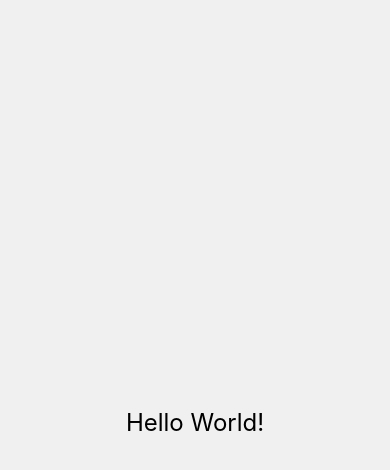
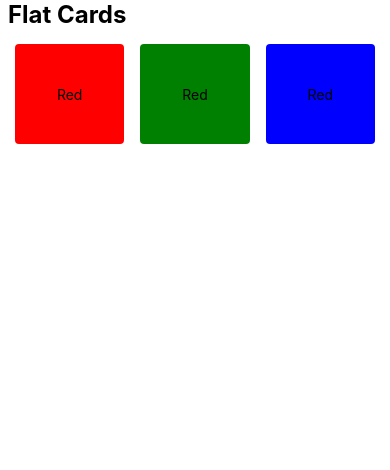
Before and after one commit to kru2710shna/App_1, a React Native app: screen / in a window 390 px wide. Shown: the top 470 px of the page. Built offline with nearby package versions, Linux system fonts and the light colour scheme.

Commit message:
FlashCards Added

```diff
--- a/App.tsx
+++ b/App.tsx
@@ -1,27 +1,17 @@
-import React from 'react';
-import { View, Text, SafeAreaView, StyleSheet } from 'react-native';
+import { View, Text, SafeAreaView, ScrollView } from 'react-native'
+import React from 'react'
+import FlatCards from './compoents/FlatCards'
 
-function App() {
+const App = () => {
   return (
-    <SafeAreaView style={styles.container}>
-      <View>
-        <Text style={styles.text}>Hello World!</Text>
-      </View>
+    <SafeAreaView>
+      <ScrollView>
+          <FlatCards>
+
+          </FlatCards>
+      </ScrollView>
     </SafeAreaView>
-  );
+  )
 }
 
-const styles = StyleSheet.create({
-  container: {
-    flex: 1,
-    justifyContent: 'center', // Vertically centers the text
-    alignItems: 'center', // Horizontally centers the text
-    backgroundColor: '#f0f0f0', // Light background for better visibility
-  },
-  text: {
-    fontSize: 24, // Make the text large enough to be visible
-    color: 'black', // Ensure the text is not the same color as the background
-  },
-});
-
-export default App;
+export default App
--- /dev/null
+++ b/compoents/FlatCards.tsx
@@ -0,0 +1,54 @@
+import { StyleSheet, Text, View } from 'react-native'
+import React from 'react'
+
+export default function FlatCards() {
+    return (
+        <View>
+            <Text style={styles.headingText}>Flat Cards</Text>
+            <View style={styles.container} >
+                <View style={[styles.card, styles.cardOne]} >
+                    <Text>Red</Text>
+                </View>
+                <View style={[styles.card, styles.cardTwo]} >
+                    <Text>Red</Text>
+                </View>
+                <View style={[styles.card, styles.cardThree]} >
+                    <Text>Red</Text>
+                </View>
+
+            </View>
+        </View>
+    )
+}
+
+const styles = StyleSheet.create({
+    headingText: {
+        fontSize: 24,
+        fontWeight: 'bold',
+        paddingHorizontal: 8,
+    },
+    container: {
+        flex: 1,
+        flexDirection:'row',
+        padding:7,
+    },
+    card: {
+        flex:1,
+        justifyContent: 'center',
+        alignItems: 'center',
+        width:100,
+        height:100,
+        borderRadius: 4,
+        margin: 8
+    },
+    cardOne: {
+        backgroundColor: 'red'
+    } ,
+    cardTwo: {
+        backgroundColor: 'green'
+    } ,
+    cardThree: {
+        backgroundColor: 'blue'
+    }
+
+})
--- a/index.js
+++ b/index.js
@@ -3,8 +3,7 @@
  */
 
 import {AppRegistry} from 'react-native';
-// import App from './App';
-import AppPro from './AppPro';
+import App from './App';
 import {name as appName} from './app.json';
 
-AppRegistry.registerComponent(appName, () => AppPro);
+AppRegistry.registerComponent(appName, () => App);
```
